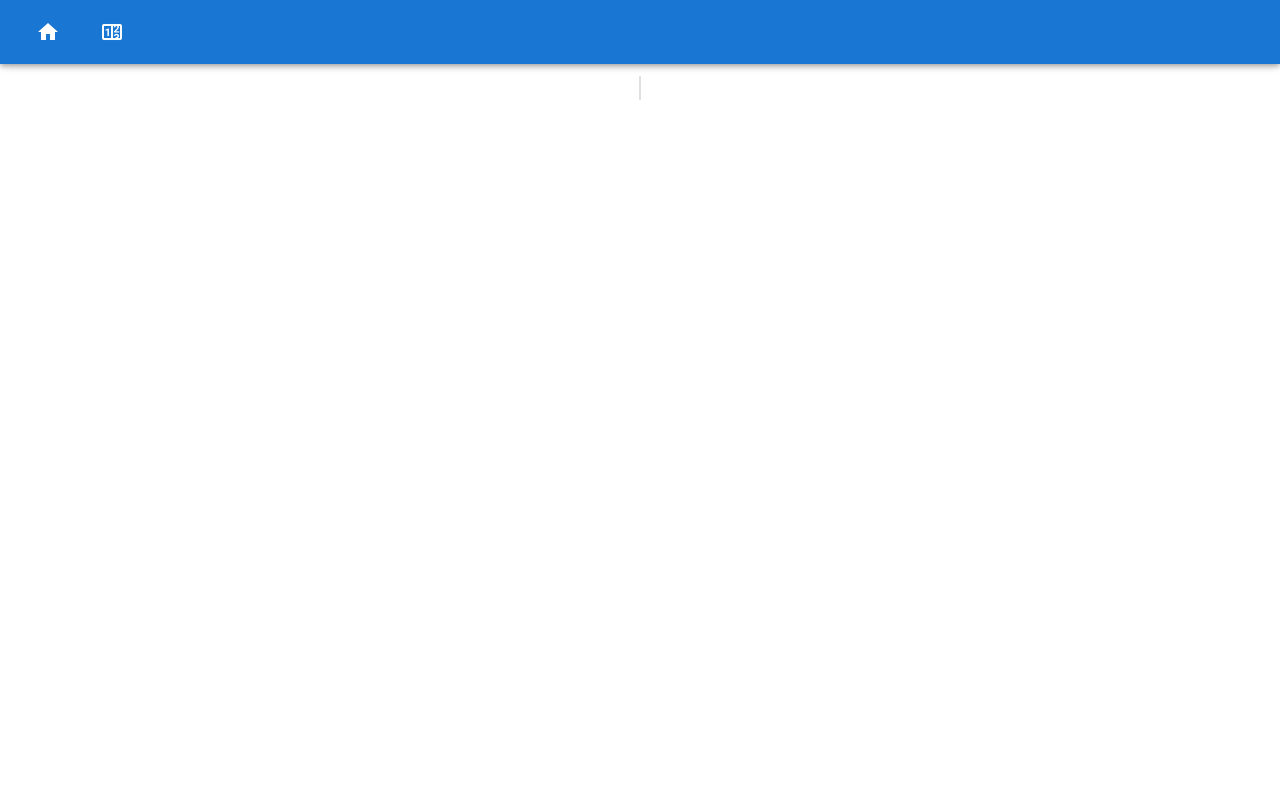
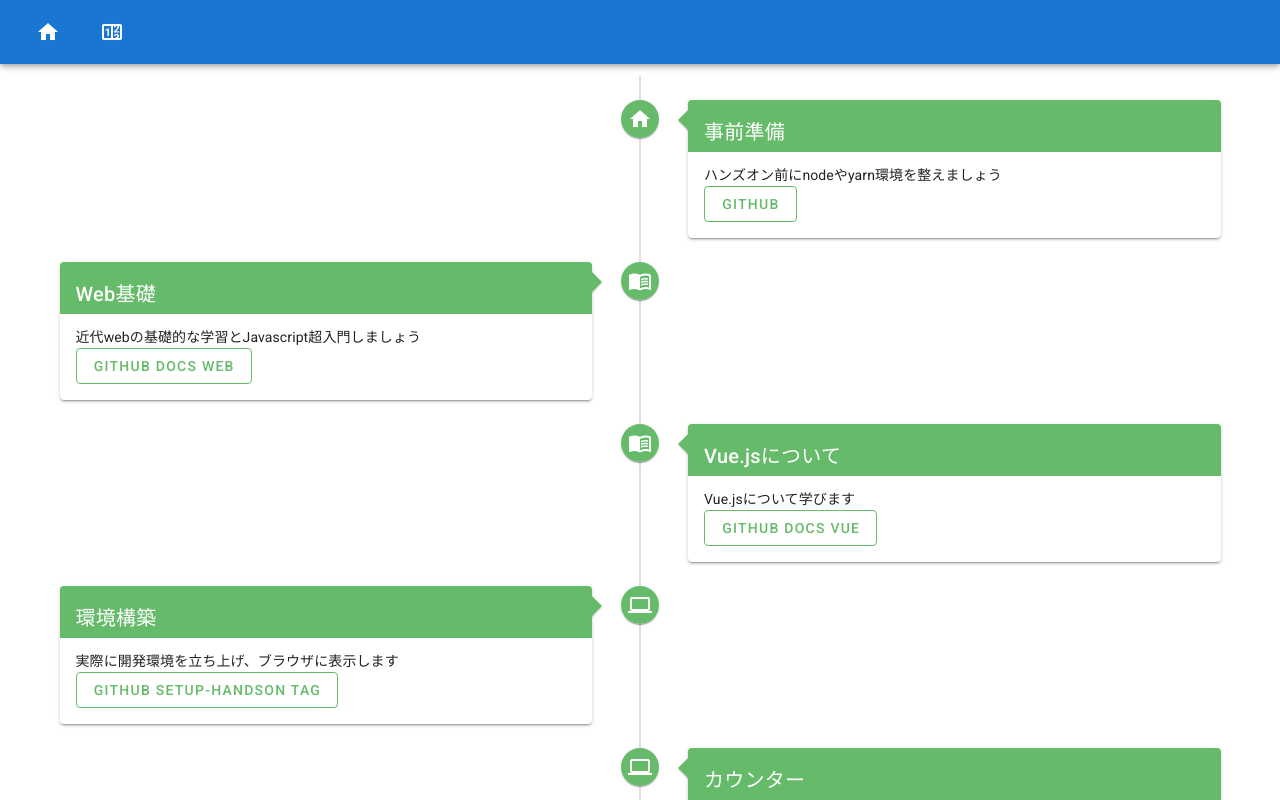
Before and after one commit to arakawamoriyuki/vue-nuxt-handson, a Vue app: page / in a window 1280 px wide. Shown: the top 800 px of the page. Built offline with nearby package versions, Linux system fonts and the light colour scheme.

Commit message:
timelineはL大文字で統一

```diff
--- a/src/components/TimeLines.vue
+++ b/src/components/TimeLines.vue
@@ -2,29 +2,29 @@
   <v-container>
     <v-timeline align-top>
       <v-timeline-item
-        v-for="(timeline, i) in timelines"
+        v-for="(timeLine, i) in timeLines"
         :key="i"
-        :color="timeline.color"
-        :icon="timeline.icon"
+        :color="timeLine.color"
+        :icon="timeLine.icon"
         fill-dot
       >
         <v-card
-          :color="timeline.color"
+          :color="timeLine.color"
           dark
         >
-          <v-card-title class="title">{{timeline.title}}</v-card-title>
+          <v-card-title class="title">{{timeLine.title}}</v-card-title>
           <v-card-text class="white text--primary">
             <v-row>
-              <v-col cols="12" md="12">{{timeline.description}}</v-col>
+              <v-col cols="12" md="12">{{timeLine.description}}</v-col>
             </v-row>
             <v-btn
-              v-if="timeline.link"
-              :color="timeline.color"
-              :href="timeline.link"
+              v-if="timeLine.link"
+              :color="timeLine.color"
+              :href="timeLine.link"
               class="mx-0"
               outlined
             >
-              {{timeline.linkText}}
+              {{timeLine.linkText}}
             </v-btn>
           </v-card-text>
         </v-card>
--- a/src/views/Home.vue
+++ b/src/views/Home.vue
@@ -1,14 +1,14 @@
 <template>
-  <timelines/>
+  <time-lines/>
 </template>
 
 <script>
-import timelines from '@/components/TimeLines.vue';
+import TimeLines from '@/components/TimeLines.vue';
 
 export default {
   name: 'home',
   components: {
-    timelines,
+    TimeLines,
   },
 };
 </script>
```
